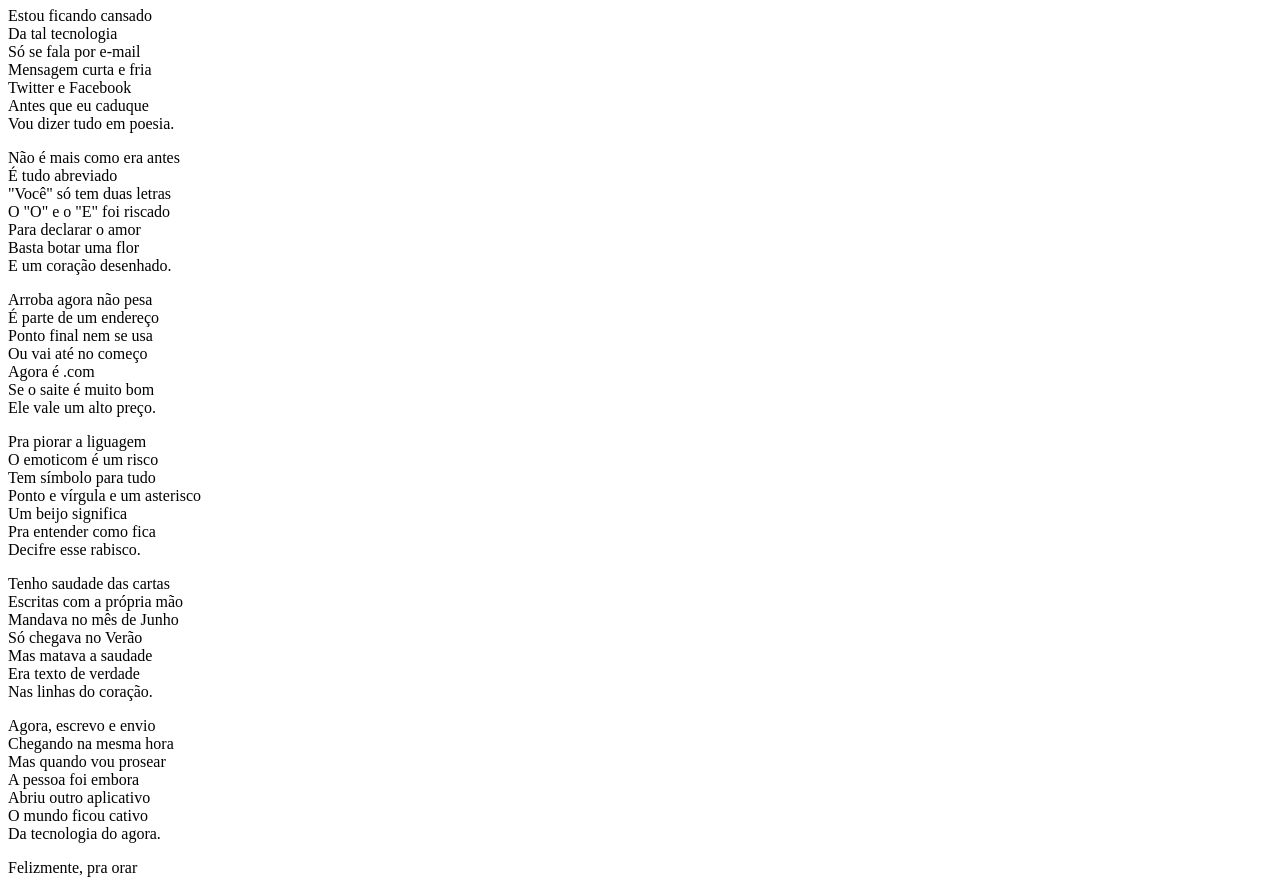
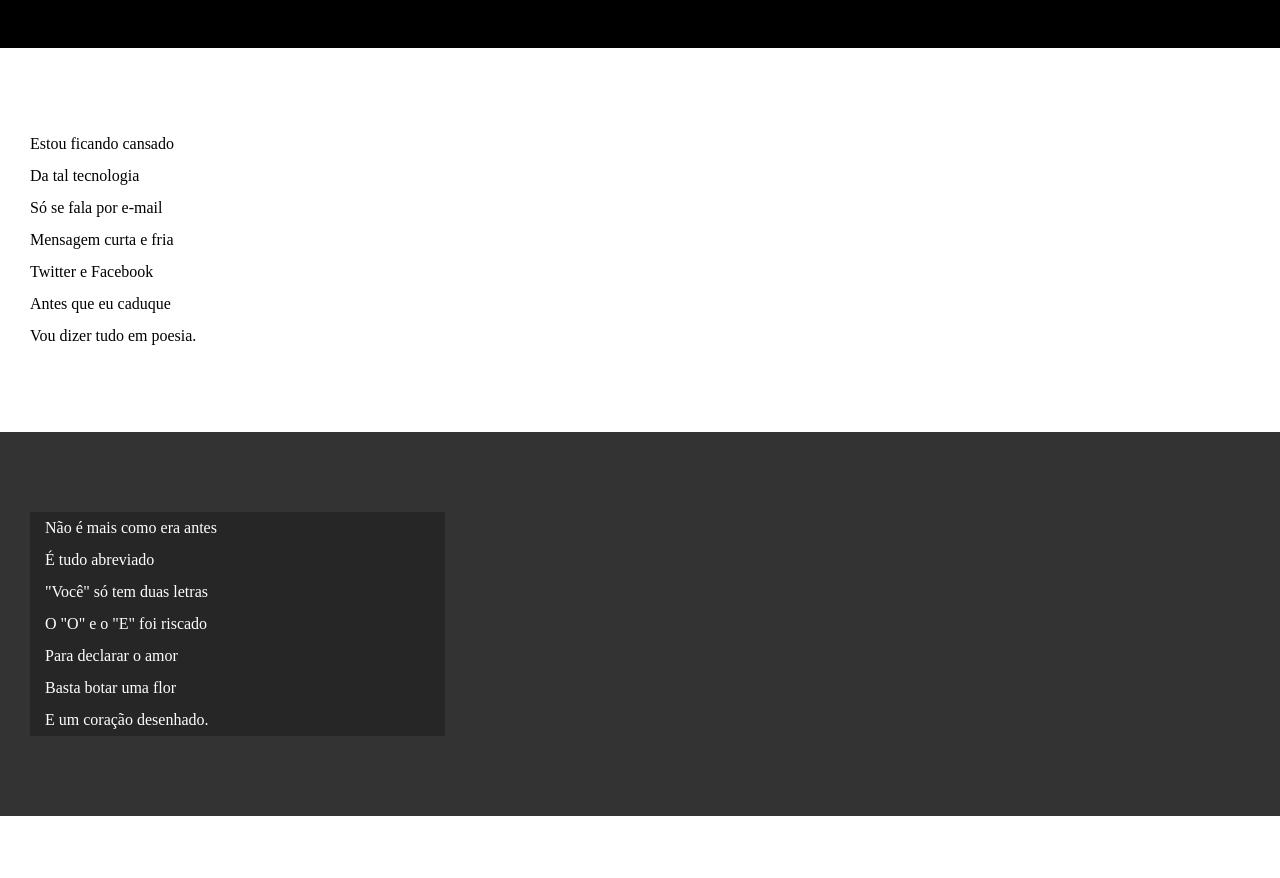
Before and after one commit to LuizFelipeFreitasRibeiro/html-css, a plain HTML site: page desafios/d012/index.html in a window 1280 px wide. Shown: the part 107-985 px from the top of the page. Drawn offline with Linux system fonts and the light colour scheme.

Commit message:
desafio 012 atualizado

```diff
--- a/desafios/d012/estilo/style.css
+++ b/desafios/d012/estilo/style.css
@@ -1 +1,68 @@
 @charset "UTF-8";
+
+* {
+    margin: 0px;
+    padding: 0px;
+
+}
+
+html, body {
+    min-height: 100vh;
+    background-color: darkgray
+}
+
+header {
+    background-color: black;
+    color: white;
+    text-align: center;
+}
+
+header > h1 {
+    padding-top: 50px;
+    font-variant: small-caps;
+}
+
+header > p {
+    padding-bottom: 50px;
+}
+
+a {
+    color: white;
+    text-decoration: none;
+    font-weight: bolder;
+}
+
+a:hover {
+    text-decoration: underline;
+}
+
+section {
+    padding-top: 10vh;
+    padding-bottom: 10vh;
+    line-height: 2em;
+    padding-left: 30px;
+}
+
+section.normal {
+    background-color:  white;
+    color: black;
+}
+
+section.imagem {
+    background-color: rgb(51, 51, 51);
+    color: white;
+}
+
+section.imagem > p {
+    padding-left: 15px;
+    width: 400px;
+    background-color: rgba(0, 0, 0, 0.253);
+
+}
+
+footer {
+    background-color: black;
+    color: white;
+    text-align: center;
+    padding: 10px;
+}
--- a/desafios/d012/index.html
+++ b/desafios/d012/index.html
@@ -14,7 +14,7 @@
             </p>
         </header>
 
-    <section>
+    <section class="normal">
         <p>
             Estou ficando cansado <br>
             Da tal tecnologia <br>
@@ -28,7 +28,7 @@
 
 
 
-    <section>
+    <section class="imagem">
         <p>
             Não é mais como era antes <br>
             É tudo abreviado <br>
@@ -42,7 +42,7 @@
 
 
 
-    <section>
+    <section class="normal">
         <p>
             Arroba agora não pesa  <br>
             É parte de um endereço <br>
@@ -66,7 +66,7 @@
 
 
 
-    <section>
+    <section class="imagem">
         <p>
             Tenho saudade das cartas  <br>
             Escritas com a própria mão <br>
@@ -79,7 +79,7 @@
     </section>
 
 
-    <section>
+    <section class="normal">
         <p>
             Agora, escrevo e envio  <br>
             Chegando na mesma hora <br>
```
